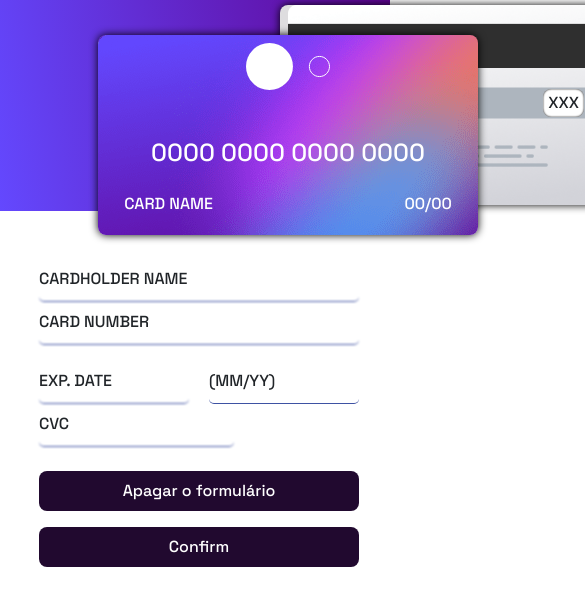
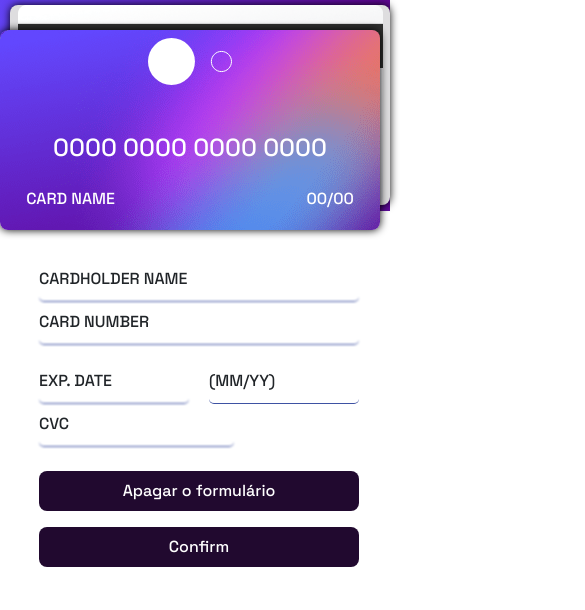
Before and after one commit to DanielMarcosPires/interactive-card-details-form-main, a plain HTML site: page index.html in a window 390 px wide. Shown: the top 610 px of the page, 585 px wide, since content can reach past the window. Drawn offline with nearby package versions, Linux system fonts and the light colour scheme.

Commit message:
responsivo2

```diff
--- a/style/lateral/style.css
+++ b/style/lateral/style.css
@@ -24,26 +24,6 @@
     justify-content: space-around;
     gap: 8px;
     height: 100%;
-}
-@media screen and (max-width:800px){
-    .lista{
-        flex-direction: row;
-        padding: 5px 0;
-        width: 1000px;
-    }
-    .cartao{
-        width: 100%;
-    }
-    .versoDocartao{
-        position: absolute;
-        left: 280px;
-    }
-    .frenteDocartao{
-        position: absolute;
-        right: 290px;
-        top:30px;
-        z-index: 2;
-    }
 }
 
 .cartao{
@@ -120,3 +100,25 @@
     bottom: 8%;
     width: 90%;
 }
+
+@media screen and (max-width:800px){
+    .lista{
+        flex-direction: row;
+        padding: 5px 0;
+        width: 200px;
+    }
+    .cartao{
+        width: 380px;
+    }
+    .versoDocartao{
+        position: absolute;
+        right: 0;
+    }
+    .frenteDocartao{
+        position: absolute;
+        left: 0;
+        top:30px;
+        z-index: 2;
+        width: 380px;
+    }
+}
```
